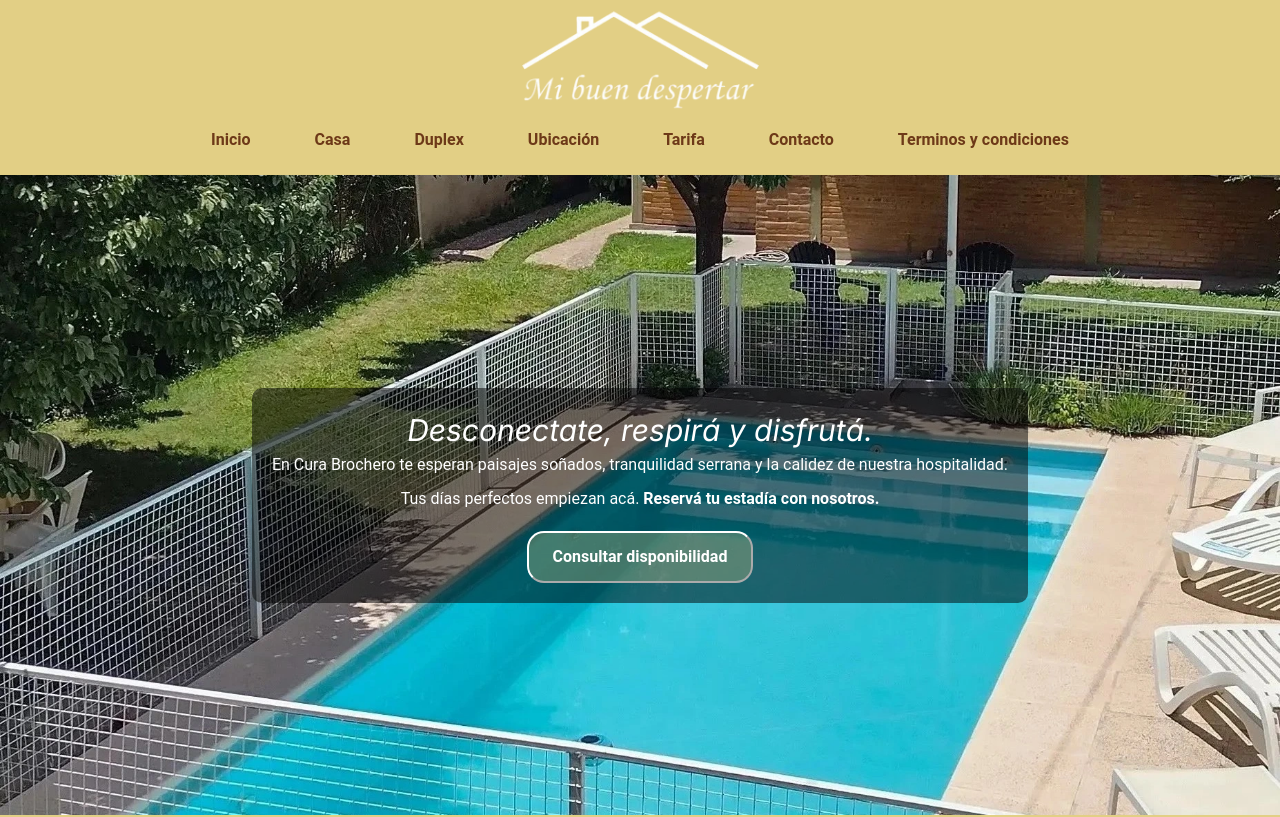
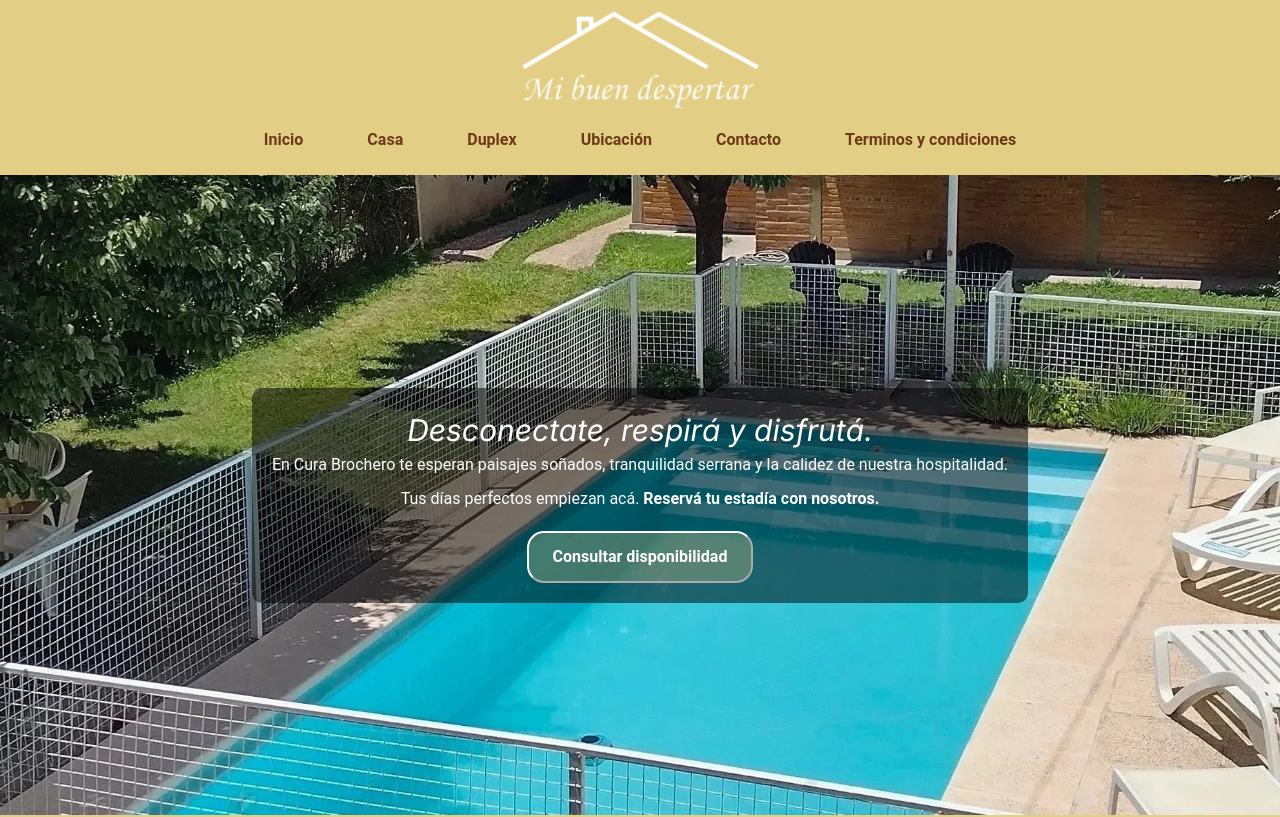
Before and after one commit to Enzoprogramerr/mi-buen-despertar, a React (Vite) app: page / in a window 1280 px wide. Shown: the top 817 px of the page. Built offline with nearby package versions, Linux system fonts and the light colour scheme.

Commit message:
Saco nav tarifa ya que no se va a utilizar

```diff
--- a/src/components/HeaderDesktop.tsx
+++ b/src/components/HeaderDesktop.tsx
@@ -27,11 +27,6 @@ export function HeaderDesktop() {
             </Link>
           </li>
           <li className="li-header-desk">
-            <Link to="/tarifa" className="navbar-a">
-              Tarifa
-            </Link>
-          </li>
-          <li className="li-header-desk">
             <a href="#contacto" className="navbar-a">
               Contacto
             </a>
--- a/src/components/Nav.tsx
+++ b/src/components/Nav.tsx
@@ -38,11 +38,6 @@ export function Navbar({ menu, setMenu }: NavProps) {
             </Link>
           </li>
           <li className="navbar-li">
-            <a href="" className="navbar-a" onClick={toggleMenu}>
-              Tarifas
-            </a>
-          </li>
-          <li className="navbar-li">
             <a href="#contacto" className="navbar-a" onClick={toggleMenu}>
               Contacto
             </a>
```
